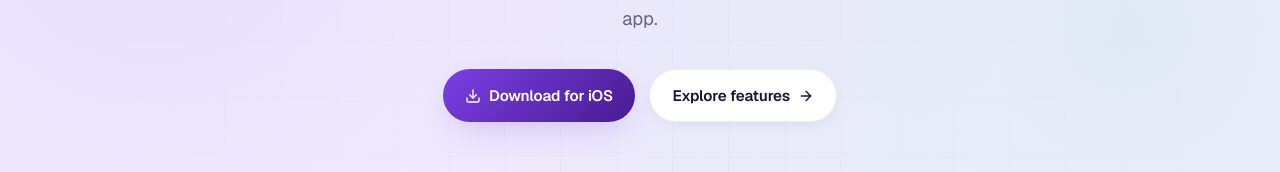
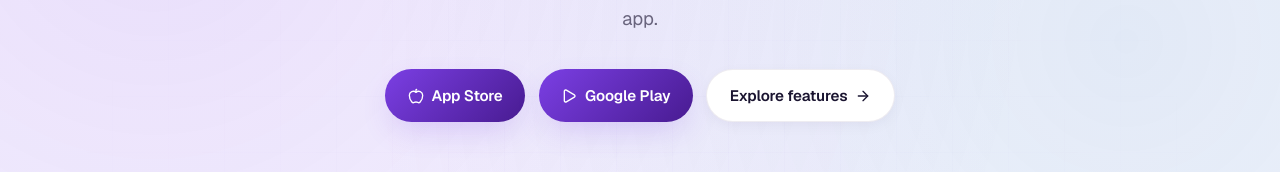
Before and after one commit to biszaal/expenzez-website, a React (Vite) app: page / in a window 1280 px wide. Shown: the part 425-597 px from the top of the page. Built offline with nearby package versions, Linux system fonts and the light colour scheme; no server answers.

Commit message:
feat(website): wire homepage SEO, schema, dual-store CTAs, premium line

```diff
--- a/src/pages/HomePage.tsx
+++ b/src/pages/HomePage.tsx
@@ -3,7 +3,6 @@
   Shield,
   Brain,
   Sparkles,
-  Download,
   TrendingUp,
   PieChart,
   Target,
@@ -18,8 +17,9 @@
   CheckCircle2,
 } from "lucide-react";
 
-const APP_STORE_URL =
-  "https://apps.apple.com/us/app/expenzez/id6751338089";
+import Seo from "../components/Seo";
+import StoreButtons from "../components/StoreButtons";
+import { AppSchema, OrganizationSchema } from "../components/StructuredData";
 
 const features = [
   {
@@ -96,6 +96,14 @@
 const HomePage: React.FC = () => {
   return (
     <div>
+      <Seo
+        title="Expenzez — AI-powered expense tracking for the UK"
+        description="Track spending, manage budgets, monitor credit health, and get instant AI insights. Free on iOS & Android, built for the UK."
+        path="/"
+      />
+      <AppSchema />
+      <OrganizationSchema />
+
       {/* Hero */}
       <section className="hero">
         <div className="container hero-content">
@@ -115,15 +123,7 @@
           </p>
 
           <div className="button-group">
-            <a
-              href={APP_STORE_URL}
-              className="btn btn-primary"
-              target="_blank"
-              rel="noopener noreferrer"
-            >
-              <Download size={16} />
-              Download for iOS
-            </a>
+            <StoreButtons location="hero" />
             <a href="#features" className="btn btn-secondary">
               Explore features
               <ArrowRight size={16} />
@@ -135,6 +135,10 @@
             <span><Smartphone size={14} /> Face ID & PIN</span>
             <span><CheckCircle2 size={14} /> UK GDPR compliant</span>
           </div>
+
+          <p className="small" style={{ marginTop: "-1.5rem", marginBottom: "3rem", opacity: 0.8 }}>
+            Free to download · Premium unlocks more in-app.
+          </p>
 
           <div className="screenshots screenshots-three">
             <div className="screenshot-card">
@@ -261,16 +265,7 @@
             </p>
 
             <div className="cta-buttons">
-              <a
-                href={APP_STORE_URL}
-                className="btn btn-primary"
-                target="_blank"
-                rel="noopener noreferrer"
-              >
-                <Download size={16} />
-                Download for iOS
-              </a>
-              <span className="coming-soon">Android coming soon</span>
+              <StoreButtons location="cta" />
             </div>
 
             <p className="small">
```
